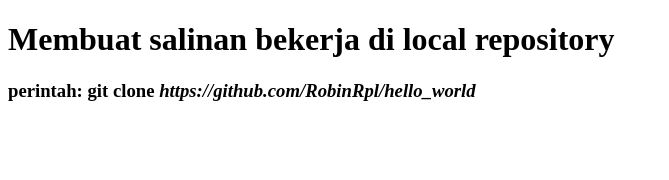
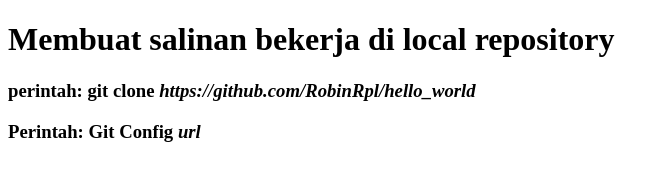
Before and after one commit to RobinRpl/hello_world, a plain HTML site: page index.html in a window 1280 px wide. Shown: the whole page, without its empty margins (0-669 px from the left). Drawn offline with Linux system fonts and the light colour scheme.

Commit message:
nambah baris h3, git config

```diff
--- a/index.html
+++ b/index.html
@@ -6,5 +6,6 @@
     <body>
         <h1>Membuat salinan bekerja di local repository</h1>
         <h3>perintah: git clone <i>https://github.com/RobinRpl/hello_world</i></h3>
+        <h3>Perintah: Git Config <i>url</i></h3>
     </body>
 </html>
```
